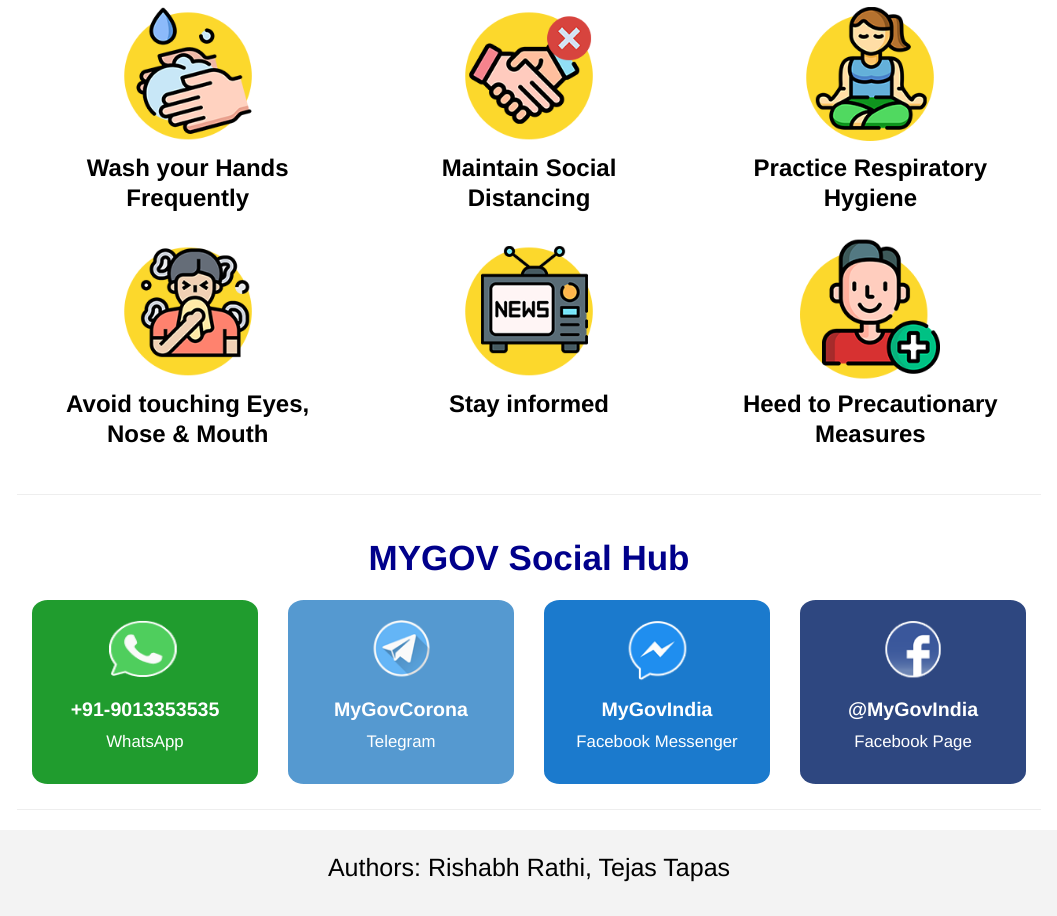
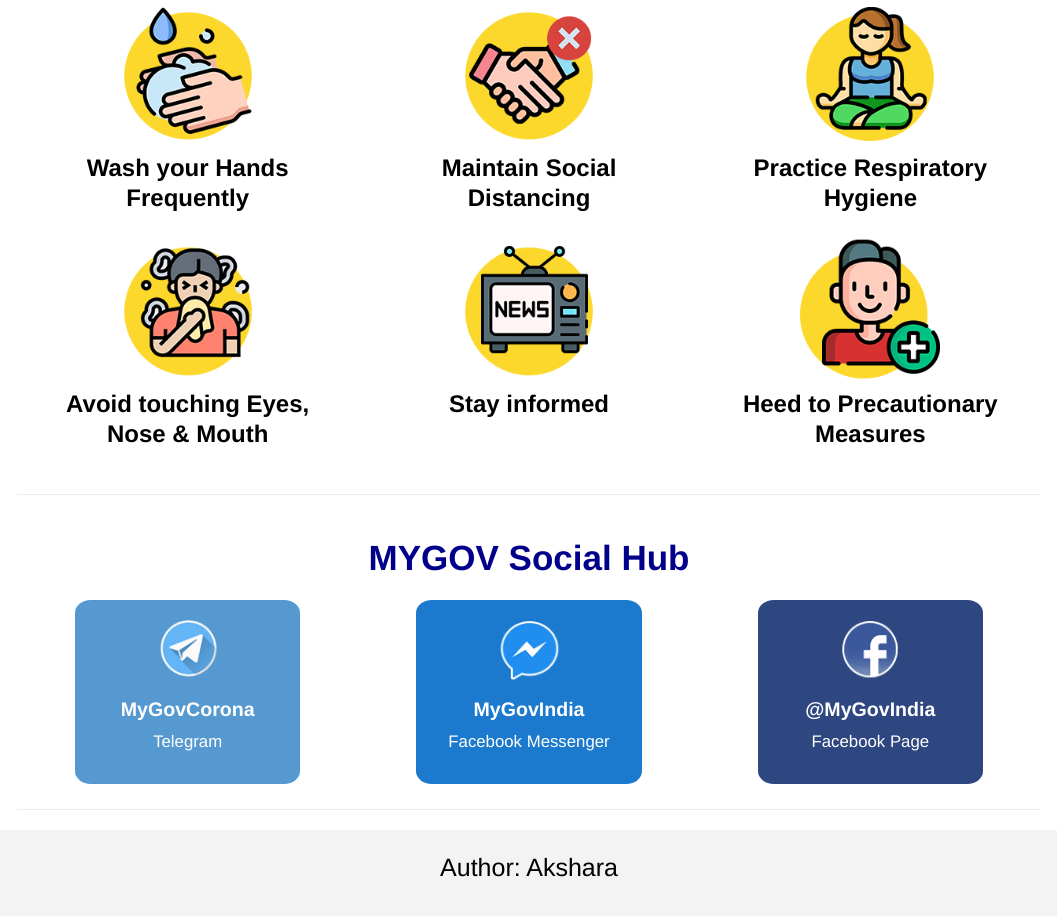
Before and after one commit to AksharaTomar/Covid-Awareness-, a plain HTML site: page index.html in a window 1280 px wide. Shown: the part 2452-3368 px from the top of the page, without its empty margins (111-1168 px from the left). Drawn offline with Linux system fonts and the light colour scheme.

Commit message:
Final Commit

```diff
--- a/index.html
+++ b/index.html
@@ -166,18 +166,6 @@
 			<h3 class="important-heading">
 				<strong>MYGOV Social Hub</strong>
 			</h3>
-			<div class="block whatsapp">
-				<div class="icon">
-					<a href="https://wa.me/919013353535?text=Hi" target="_blank">
-						<img src="img/icons/whatsapp.png" alt="" />
-					</a>
-				</div>
-				<div class="text-area">
-					<a href="https://wa.me/919013353535?text=Hi" target="_blank">
-					<h3><strong>+91-9013353535</strong></h3></a>
-					<p><a href="https://wa.me/919013353535?text=Hi" target="_blank">WhatsApp</a></p>
-				</div>
-			</div>
 
 			<div class="block telegram">
 				<div class="icon">
@@ -225,9 +213,7 @@
 	</div>
 
 	<footer>
-		<p>Authors: <a href="http://www.rishabhrathi.co" target="_blank"> Rishabh Rathi</a>, Tejas Tapas </p>
+		<p>Author: <a>Akshara</a></p>
 	</footer>
-
-
 </body>
 </html>
```
Also changed, not shown: page2.html (+1 -1 lines), 1 other file.
